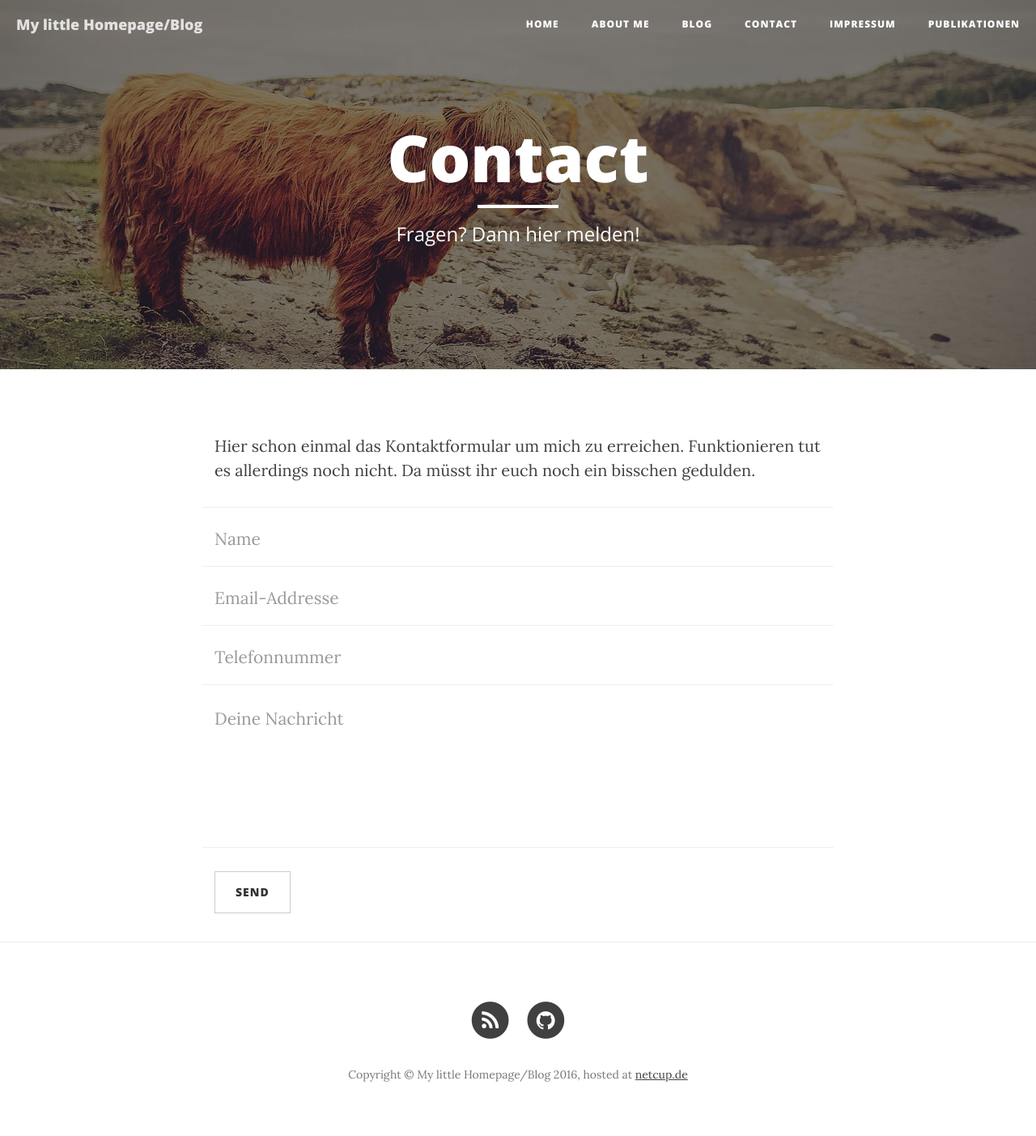
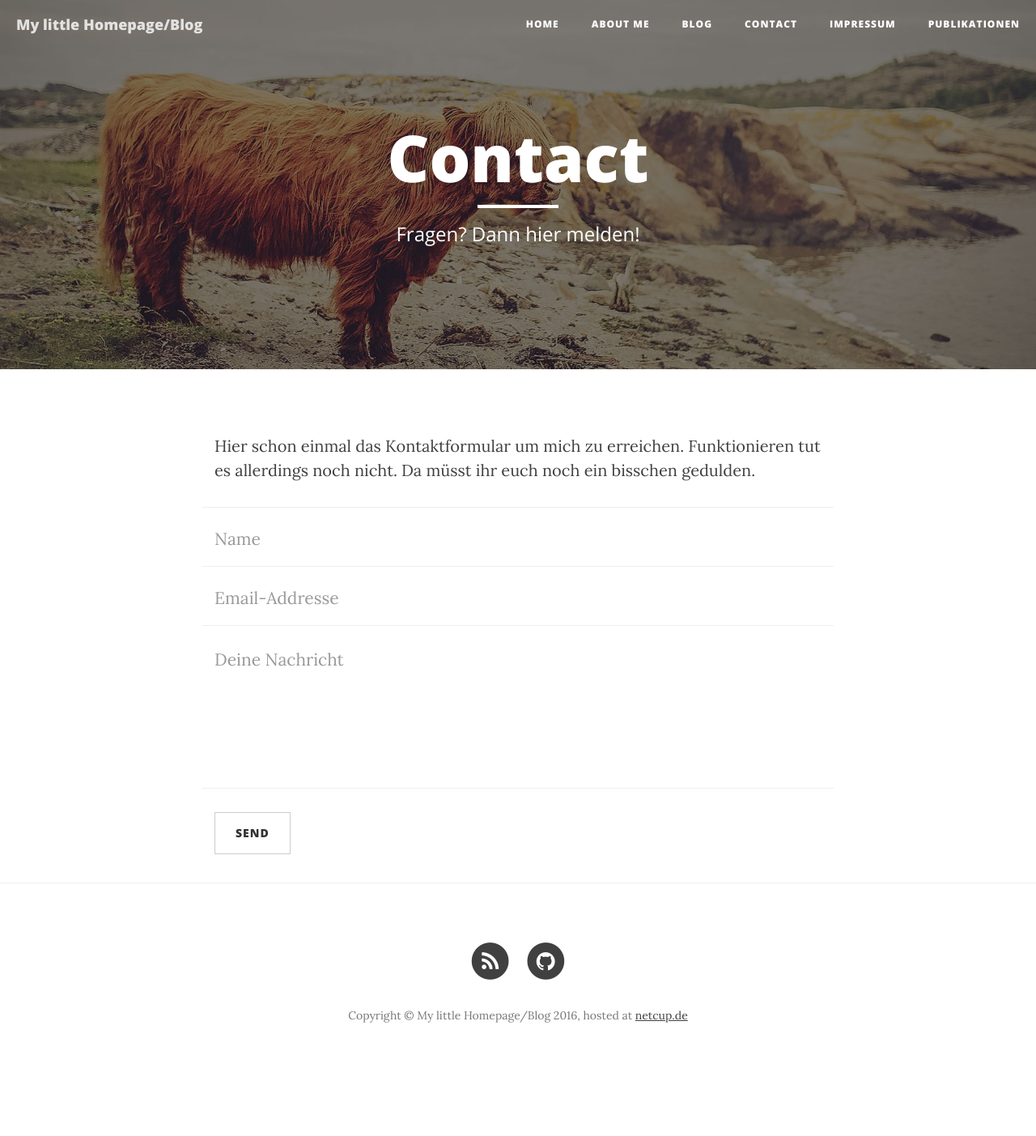
Before and after one commit to Danny4927/danny4927.github.io, a Jekyll site: the page built from contact.md, in a window 1280 px wide. Shown: the whole page at 81% size. Built offline with Jekyll 4.4.1, drawn with Linux system fonts in a browser that asks for light colours; nearby versions of some CDN libraries; after the commit the page ends 1330 px from its top, so only the background shows below that.

Commit message:
try http://formspree.io/ for contact form service

```diff
--- a/contact.md
+++ b/contact.md
@@ -9,32 +9,29 @@ header-img: "../img/contact-bg.jpg"
 <!-- Contact Form - Enter your email address on line 19 of the mail/contact_me.php file to make this form work. -->
 <!-- WARNING: Some web hosts do not allow emails to be sent through forms to common mail hosts like Gmail or Yahoo. It's recommended that you use a private domain email address! -->
 <!-- NOTE: To use the contact form, your site must be on a live web host with PHP! The form will not work locally! -->
-<form name="sentMessage" id="contactForm" novalidate>
+
+
+
+
+<form name="sentMessage" id="contactForm" action="https://formspree.io/info@danielknoell.de" method="POST" novalidate>
     <div class="row control-group">
         <div class="form-group col-xs-12 floating-label-form-group controls">
             <label>Name</label>
-            <input type="text" class="form-control" placeholder="Name" id="name" required data-validation-required-message="Please enter your name.">
+            <input type="text" class="form-control" placeholder="Name" name="name" id="name" required data-validation-required-message="Please enter your name.">
             <p class="help-block text-danger"></p>
         </div>
     </div>
     <div class="row control-group">
         <div class="form-group col-xs-12 floating-label-form-group controls">
             <label>Email Address</label>
-            <input type="email" class="form-control" placeholder="Email-Addresse" id="email" required data-validation-required-message="Please enter your email address.">
-            <p class="help-block text-danger"></p>
-        </div>
-    </div>
-    <div class="row control-group">
-        <div class="form-group col-xs-12 floating-label-form-group controls">
-            <label>Phone Number</label>
-            <input type="tel" class="form-control" placeholder="Telefonnummer" id="phone" required data-validation-required-message="Please enter your phone number.">
+            <input type="email" class="form-control" placeholder="Email-Addresse" name="_replyto" id="email" required data-validation-required-message="Please enter your email address.">
             <p class="help-block text-danger"></p>
         </div>
     </div>
     <div class="row control-group">
         <div class="form-group col-xs-12 floating-label-form-group controls">
             <label>Message</label>
-            <textarea rows="5" class="form-control" placeholder="Deine Nachricht" id="message" required data-validation-required-message="Please enter a message."></textarea>
+            <textarea rows="5" name="body" class="form-control" placeholder="Deine Nachricht" id="message" required data-validation-required-message="Please enter a message."></textarea>
             <p class="help-block text-danger"></p>
         </div>
     </div>
@@ -42,7 +39,8 @@ header-img: "../img/contact-bg.jpg"
     <div id="success"></div>
     <div class="row">
         <div class="form-group col-xs-12">
-            <button type="submit" class="btn btn-default">Send</button>
+
+            <input type="submit" class="btn btn-default" value="Send">
         </div>
     </div>
 </form>
```
Also changed, not shown: js/clean-blog.js (+23 -23 lines), js/clean-blog.min.js.
